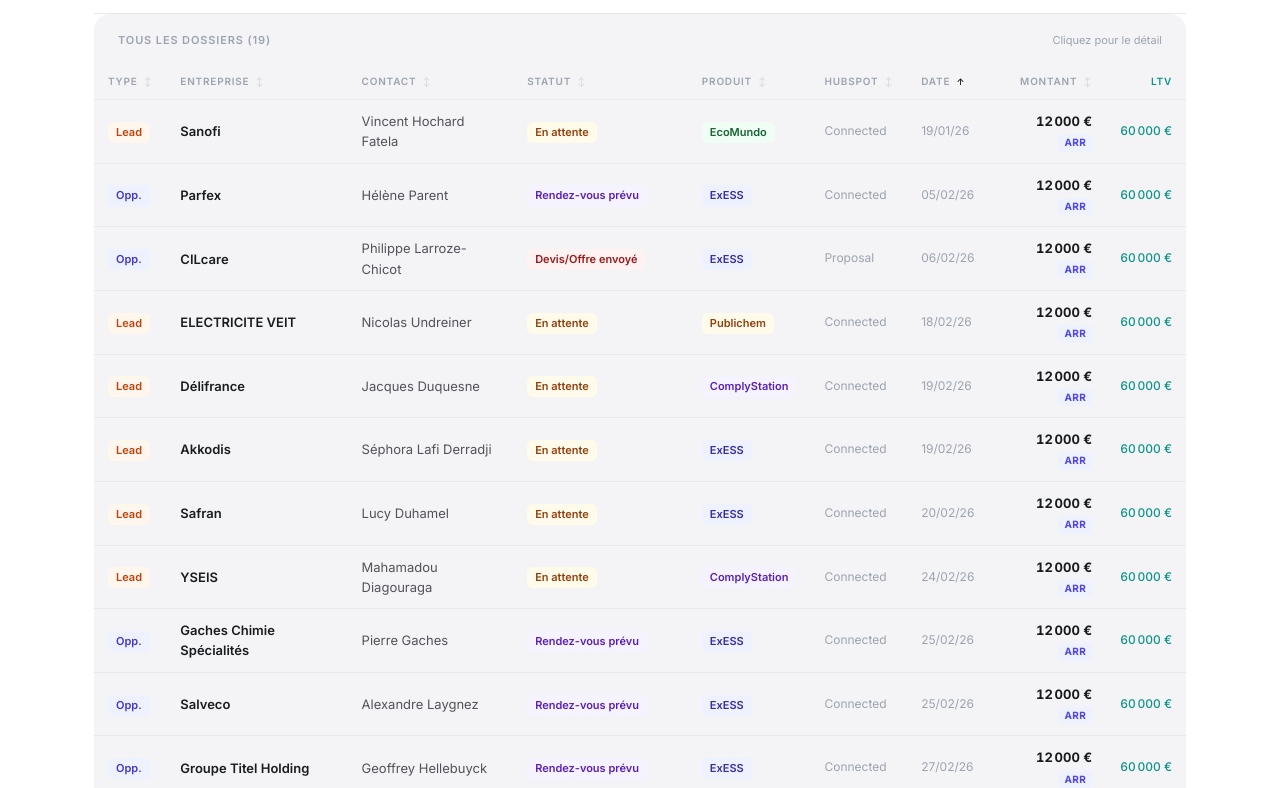
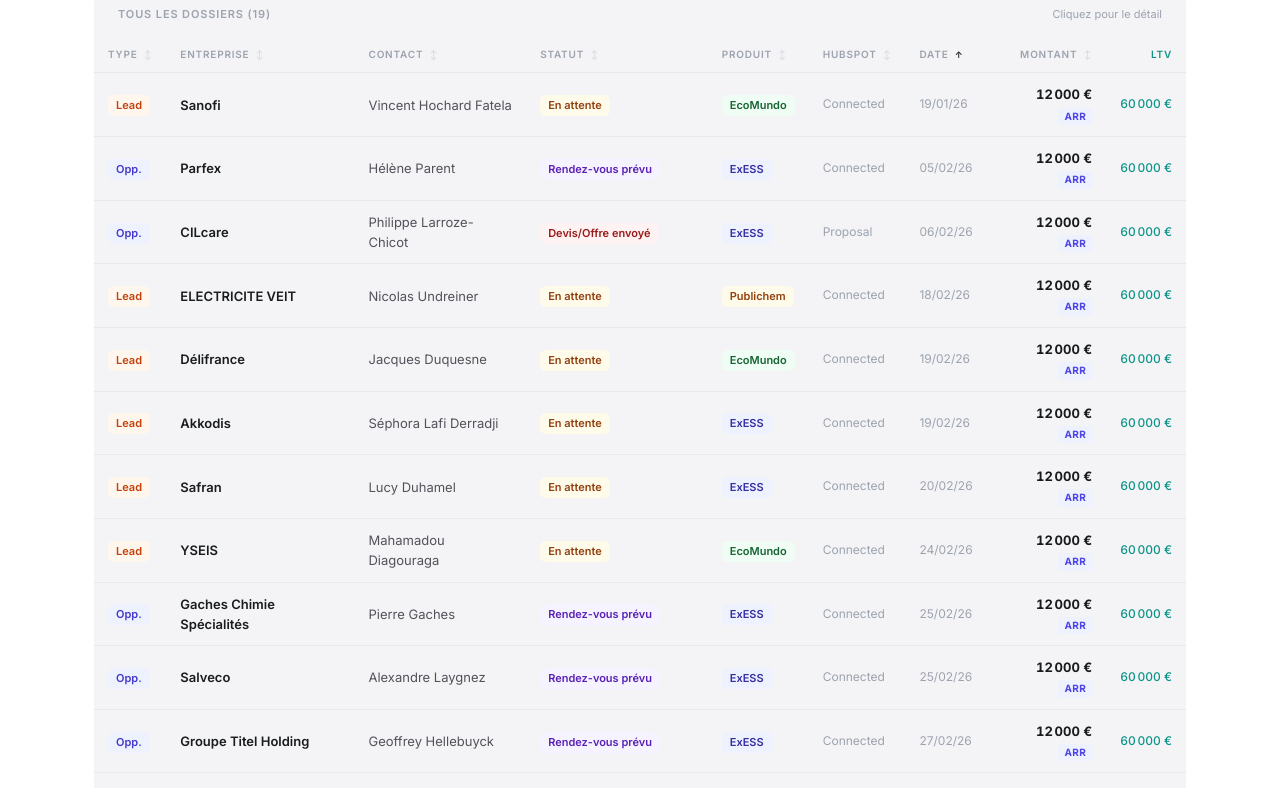
Before and after one commit to MGMHU/Report-HikeUPxLisam, a plain HTML site: page index.html in a window 1280 px wide. Shown: the part 1620-2408 px from the top of the page. Drawn offline with nearby package versions, Linux system fonts and the light colour scheme.

Commit message:
index.html

```diff
--- a/index.html
+++ b/index.html
@@ -1101,13 +1101,13 @@
   {id:3,  entity:'opportunity',        status:"Deuxième tentative d'appel",  product:'ExESS',        hubspot:'New',                     company:'UFCC',                     firstName:'Abdelaziz',  lastName:'Chadi',           revType:'ARR', amount:12000, date:'2026-03-17', linkedin:'https://www.linkedin.com/in/abdelaziz-chadi-5288b612a/', linkedinCo:'', comment:'Email 18 mars. A+ Dominique'},
   {id:4,  entity:'lead',        status:'En attente',                  product:'Publichem',    hubspot:'Connected',               company:'ELECTRICITE VEIT',          firstName:'Nicolas',    lastName:'Undreiner',      revType:'ARR', amount:12000, date:'2026-02-18', linkedin:'', linkedinCo:'https://www.linkedin.com/company/25502497', comment:'50 FDS max. Envoi plaquette Publichem.'},
   {id:5,  entity:'lead',        status:'En attente',                  product:'ExESS',             hubspot:'Connected (à relancer)',   company:'Safran',                   firstName:'Lucy',       lastName:'Duhamel',        revType:'ARR', amount:12000, date:'2026-02-20', linkedin:'', linkedinCo:'https://www.linkedin.com/company/521777', comment:'Relance avec nouvelles dates : 31 mars et 1er avril.'},
-  {id:6,  entity:'lead',        status:'En attente',                  product:'ComplyStation', hubspot:'Connected',              company:'Délifrance',                firstName:'Jacques',    lastName:'Duquesne',       revType:'ARR', amount:12000, date:'2026-02-19', linkedin:'', linkedinCo:'https://www.linkedin.com/company/40544', comment:'Fabricant surgelé. Transfert ComplyStation ?'},
+  {id:6,  entity:'lead',        status:'En attente',                  product:'EcoMundo', hubspot:'Connected',              company:'Délifrance',                firstName:'Jacques',    lastName:'Duquesne',       revType:'ARR', amount:12000, date:'2026-02-19', linkedin:'', linkedinCo:'https://www.linkedin.com/company/40544', comment:'Fabricant surgelé. Transfert ComplyStation ?'},
   {id:7,  entity:'lead',        status:'En attente',                  product:'ExESS',        hubspot:'Connected (à relancer)',   company:'BEILLARD TUBES CARTON',     firstName:'Emilie',     lastName:'Richard',        revType:'ARR', amount:12000, date:'2026-05-03', linkedin:'', linkedinCo:'', comment:'Reprendre contact fin année.'},
   {id:8,  entity:'lead',        status:'En attente',                  product:'ExESS',        hubspot:'Connected (à relancer)',   company:'Greif Plastics Lille',      firstName:'Stéphane',   lastName:'Sellier',        revType:'ARR', amount:12000, date:'2026-03-10', linkedin:'', linkedinCo:'', comment:'Reprendre contact juin 2026.'},
   {id:9,  entity:'lead',        status:'En attente',                  product:'ExESS',        hubspot:'Connected (à relancer)',   company:'Akkodis',                  firstName:'Séphora',    lastName:'Lafi Derradji',  revType:'ARR', amount:12000, date:'2026-02-19', linkedin:'', linkedinCo:'https://www.linkedin.com/company/79383535', comment:'RDV annulé 17/3. Deadline 10/4.'},
   {id:10, entity:'lead',        status:'En attente',                  product:'ExESS',        hubspot:'(à relancer)',             company:'Kadans Science Partner',    firstName:'Stelina',    lastName:'Loiodice',       revType:'ARR', amount:12000, date:'2026-03-16', linkedin:'', linkedinCo:'https://www.linkedin.com/company/2066318', comment:'À relancer.'},
   {id:11, entity:'lead',        status:'En attente',                  product:'EcoMundo',     hubspot:'Connected (demande démo)', company:'Sanofi',                   firstName:'Vincent',    lastName:'Hochard Fatela', revType:'ARR', amount:12000, date:'2026-01-19', linkedin:'', linkedinCo:'https://www.linkedin.com/company/1642', comment:'Transférer équipes EcoMundo.'},
-  {id:12, entity:'lead',        status:'En attente',                  product:'ComplyStation', hubspot:'Connected',              company:'YSEIS',                     firstName:'Mahamadou',  lastName:'Diagouraga',     revType:'ARR', amount:12000, date:'2026-02-24', linkedin:'', linkedinCo:'https://www.linkedin.com/company/10138540', comment:'Voir ComplyStation 2.'},
+  {id:12, entity:'lead',        status:'En attente',                  product:'EcoMundo', hubspot:'Connected',              company:'YSEIS',                     firstName:'Mahamadou',  lastName:'Diagouraga',     revType:'ARR', amount:12000, date:'2026-02-24', linkedin:'', linkedinCo:'https://www.linkedin.com/company/10138540', comment:'Voir ComplyStation 2.'},
   {id:13, entity:'opportunity', status:'Devis/Offre envoyé',          product:'ExESS',        hubspot:'Proposal',                company:'CILcare',                   firstName:'Philippe',   lastName:'Larroze-Chicot', revType:'ARR', amount:12000, date:'2026-02-06', linkedin:'', linkedinCo:'https://fr.linkedin.com/company/cilcare', comment:'Offre envoyée sem. 9/02. Aucun retour >6 semaines.'},
   {id:14, entity:'opportunity', status:'Nouveau',                     product:'ExESS',        hubspot:'New',                     company:'Curium Pharma',             firstName:'Christophe', lastName:'Gosselin',       revType:'ARR', amount:12000, date:'2026-03-25', linkedin:'', linkedinCo:'https://www.linkedin.com/company/16268747', comment:'RDV proposé vendredi 10h.'},
   {id:15, entity:'opportunity', status:'Rendez-vous prévu',           product:'ExESS',        hubspot:'Connected',               company:'Gaches Chimie Spécialités', firstName:'Pierre',     lastName:'Gaches',         revType:'ARR', amount:12000, date:'2026-02-25', linkedin:'', linkedinCo:'https://www.linkedin.com/company/groupe-gaches-chimie/', comment:'3 échecs précédents. Démo 27/3.'},
```
